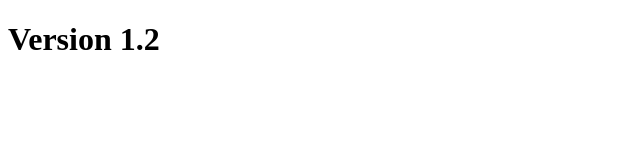
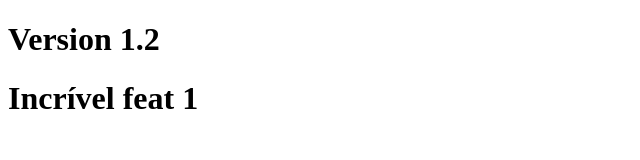
Before and after one commit to goncaloreaisesmad/ufp-talk, a plain HTML site: page index.html in a window 1280 px wide. Shown: the whole page, without its empty margins (0-640 px from the left). Drawn offline with Linux system fonts and the light colour scheme.

Commit message:
incrivel feat 1

```diff
--- a/index.html
+++ b/index.html
@@ -9,5 +9,6 @@
 </head>
 <body>
     <h1>Version 1.2</h1>
+    <h1>Incrível feat 1</h1>
 </body>
 </html>
```
